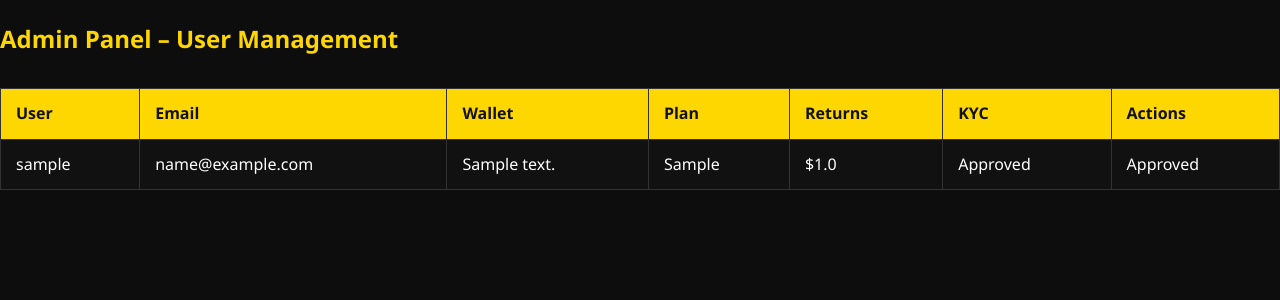
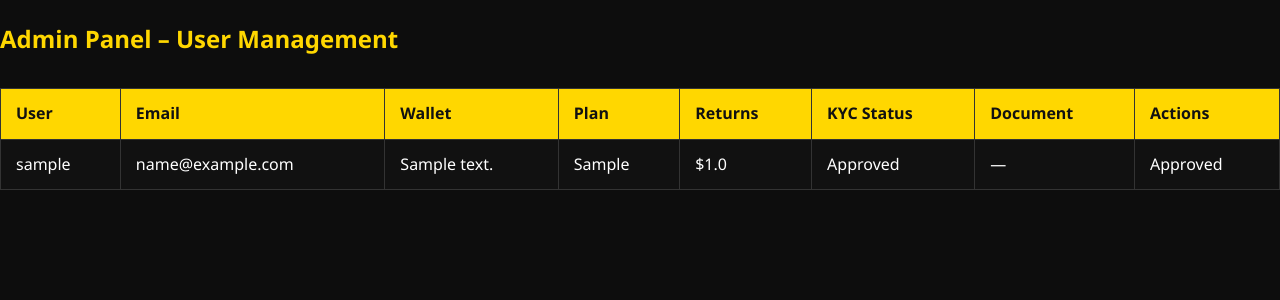
Before and after one commit to tradejuncki65/rozgold-clean, a Flask app: page /admin in a window 1280 px wide. Shown: the part 62-362 px from the top of the page. Run offline with Flask 3, Linux system fonts and the light colour scheme; a user stored in the database is signed in; tables that the repository leaves empty hold one stand-in row (values such as "Sample post").

Commit message:
Update admin.html

```diff
--- a/templates/admin.html
+++ b/templates/admin.html
@@ -1,4 +1,3 @@
-<!-- templates/admin.html -->
 <!DOCTYPE html>
 <html lang="en">
 <head>
@@ -46,7 +45,8 @@
           <th>Wallet</th>
           <th>Plan</th>
           <th>Returns</th>
-          <th>KYC</th>
+          <th>KYC Status</th>
+          <th>Document</th>
           <th>Actions</th>
         </tr>
       </thead>
@@ -59,6 +59,13 @@
           <td>{{ user.plan or "—" }}</td>
           <td>${{ user.returns or 0.0 }}</td>
           <td>{{ user.kyc_status }}</td>
+          <td>
+            {% if user.kyc_document %}
+              <a href="{{ url_for('static', filename='uploads/' ~ user.kyc_document) }}" target="_blank">View</a>
+            {% else %}
+              —
+            {% endif %}
+          </td>
           <td class="action-links">
             {% if user.kyc_status == 'Pending' %}
               <a href="{{ url_for('admin_kyc_action', user_id=user.id, action='approve') }}">Approve</a>
```
